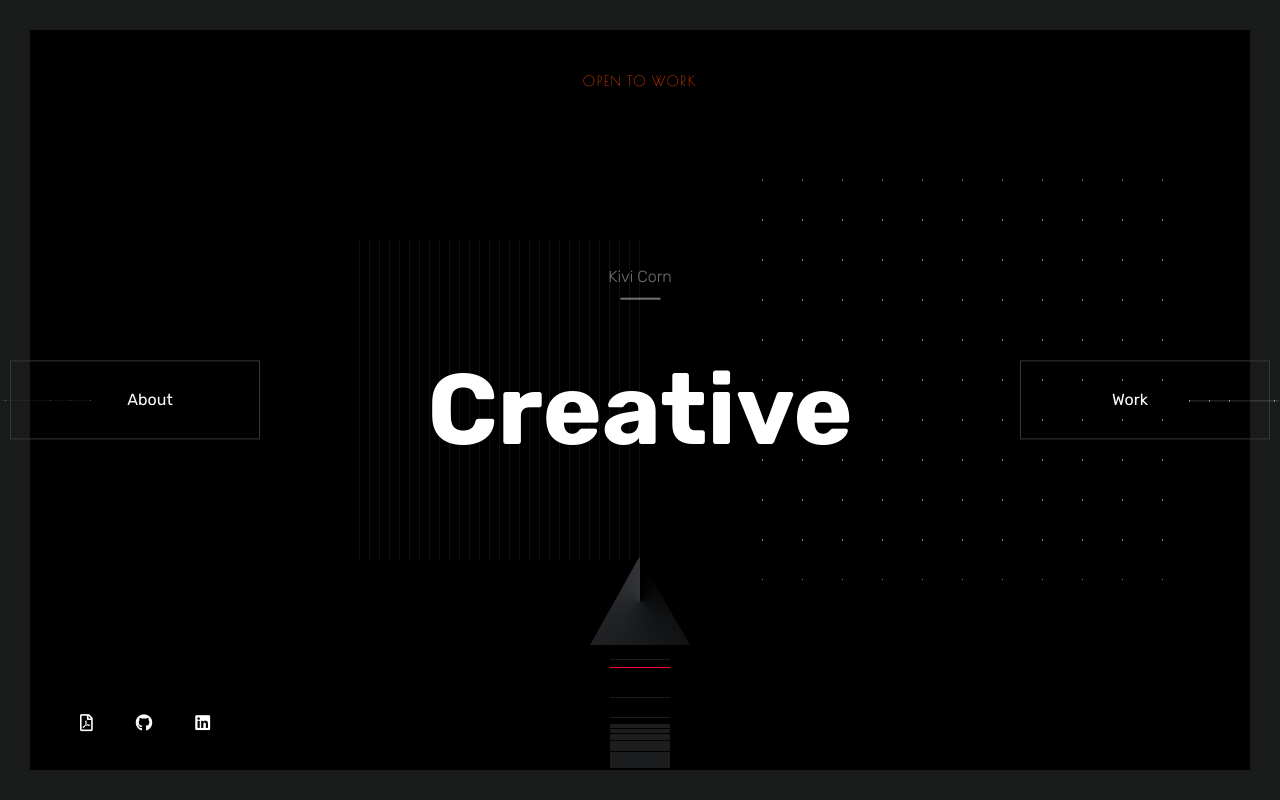
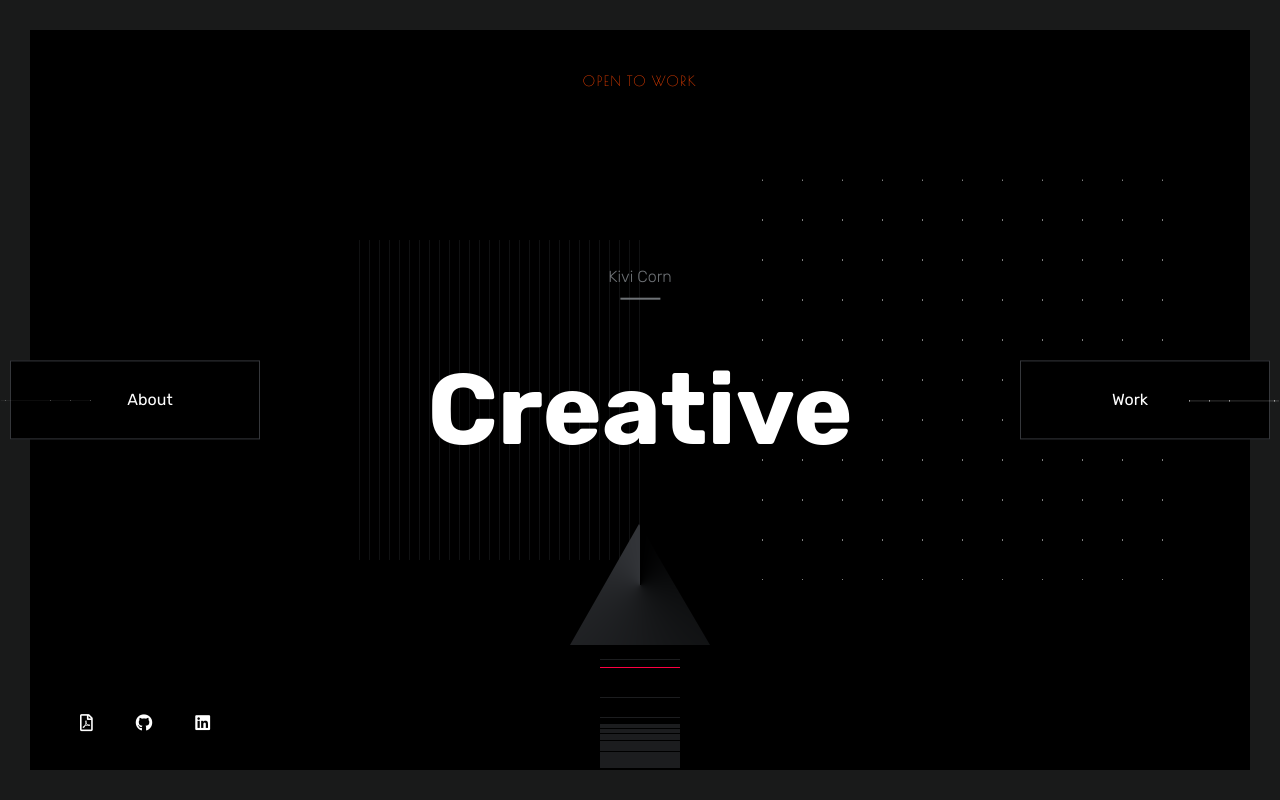
Before and after one commit to KCode100/Up-to-date-Portfolio, a plain HTML site: page index.html in a window 1280 px wide. Drawn offline with nearby package versions, Linux system fonts and the light colour scheme.

Commit message:
responsive bg img

```diff
--- a/index.html
+++ b/index.html
@@ -25,7 +25,13 @@
         <div class="bg bg__arrow-base">
             <img class="img" src= "./img/elem-home-2-mobile.svg" alt="">
         </div>
+        <div class="bg bg__arrow-base bg__arrow-base--large">
+            <img class="img" src= "./img/elem-home-2.svg" alt="">
+        </div>
         <div class="bg bg__arrow-head">
+            <img class="img" src= "./img/elem-home-1.png" alt="">
+        </div>
+        <div class="bg bg__arrow-head bg__arrow-head--large">
             <img class="img" src= "./img/elem-home-1.png" alt="">
         </div>
 
--- a/sass/components/_background.scss
+++ b/sass/components/_background.scss
@@ -25,6 +25,17 @@
     left: 50%;
     transform: translateX(-50%);
     display: block;
+
+    @media (min-width: 960px) {
+      display: none;
+    }
+
+    &--large {
+      display: none;
+      @media (min-width: 960px) {
+        display: block;
+      }
+    }
   }
   &__arrow-head {
     bottom: 125px;
@@ -32,6 +43,19 @@
     transform: translateX(-50%);
     height: 88px;
     width: 100px;
+
+    @media (min-width: 960px) {
+      display: none;
+    }
+
+    &--large {
+      display: none;
+      @media (min-width: 960px) {
+        display: block;
+        height: 121px;
+        width: 140px;
+      }
+    }
   }
   &__lines {
     display: none;
--- a/sass/components/_side-link.scss
+++ b/sass/components/_side-link.scss
@@ -1,6 +1,6 @@
 .side-link {
   position: absolute;
-  background-color: transparent;
+  background-color: black;
   transform: translateY(-50%);
   border: 1.3px solid $color-primary-light;
   color: $color-white;
@@ -25,7 +25,7 @@
   &:hover {
     color: orangered;
     transform: rotateY(180deg), translateY(100%);
-    background-color: black;
+    // background-color: black;
   }
 
   &:hover + .slider {
```
Also changed, not shown: css/main.css, 1 other file.
